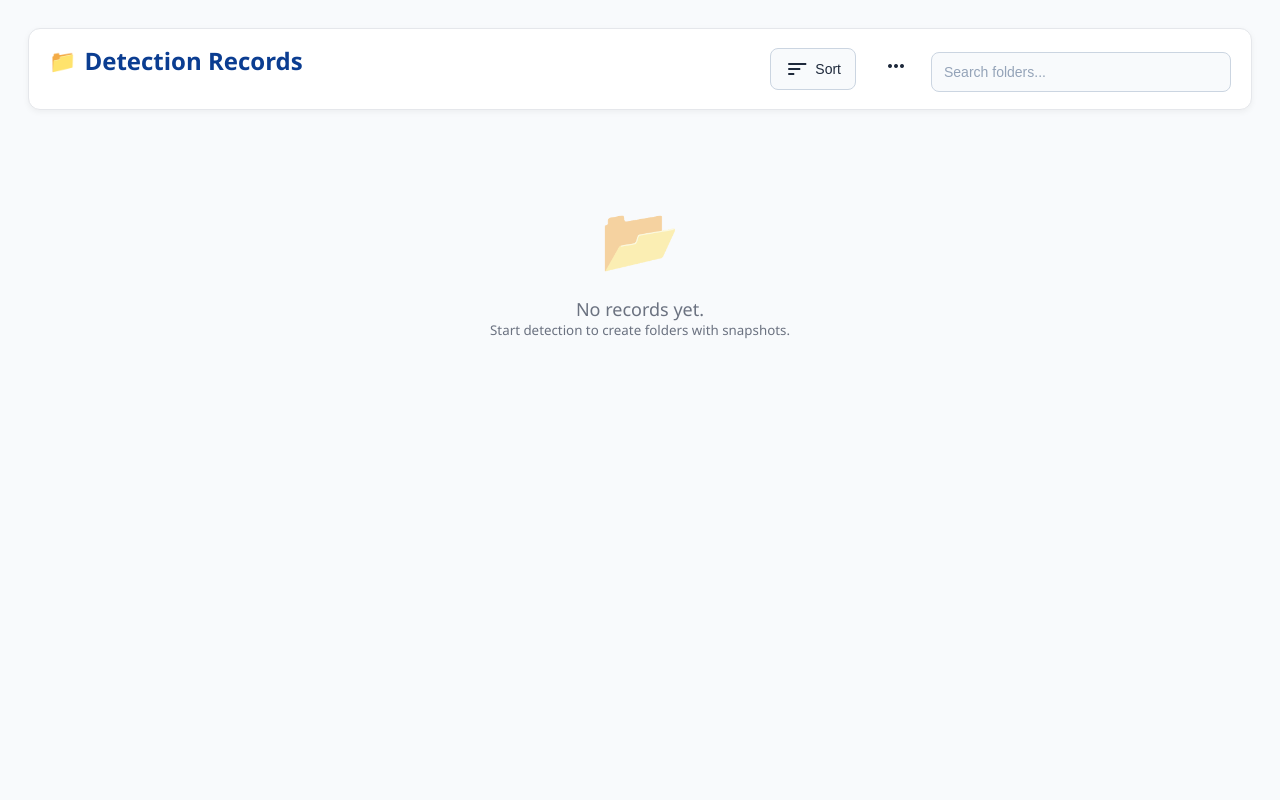
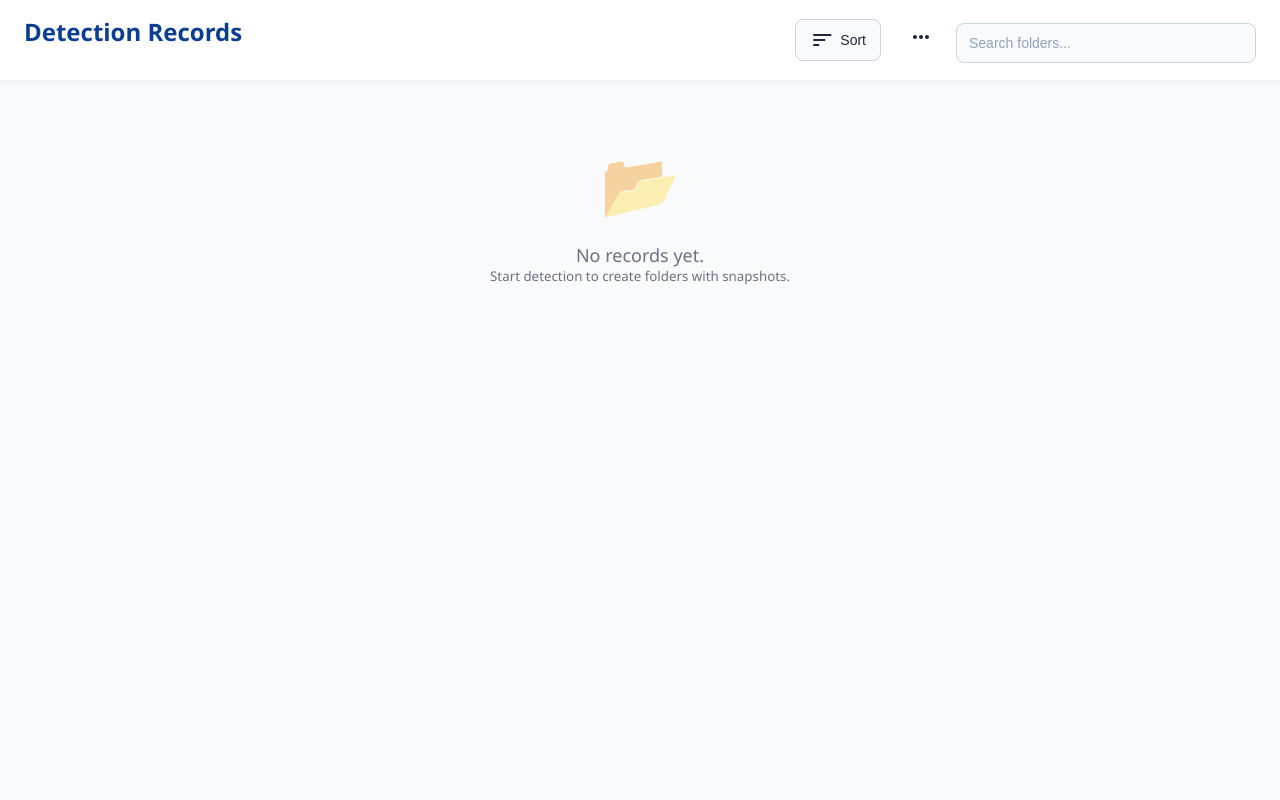
Before and after one commit to YojLuengas/Setra-Cheating-Detection, a Flask app: page /records in a window 1280 px wide. Run offline with Flask 3, Linux system fonts and the light colour scheme; a user stored in the database is signed in; data comes from the database, SQL or seed files in the repository; data that the repository does not hold is empty.

Commit message:
Merge branch 'Ara' of https://github.com/YojLuengas/Setra-Cheating-Detection into Ara

```diff
--- a/app.py
+++ b/app.py
@@ -694,6 +694,7 @@ def handle_frame(message):
             frame_lock.release()
         except Exception:
             pass
+        logger.debug("Frame processed")  # Use debug level for less critical logs
 
 # ---------- UI / Snapshot routes ----------
 @app.route("/")
--- a/static/style.css
+++ b/static/style.css
@@ -1163,20 +1163,28 @@ body.dashboard-body {
   font-family: "Segoe UI", sans-serif;
 }
 
-/* === Records Header === */
+/* Make the Records page header span full width */
+.records-body .records-main {
+  padding: 0; /* remove the side padding */
+}
+
+/* Header should be full width */
 .records-header {
+  width: 100%;
+  margin: 0;
+  border-radius: 0;
+  border-left: none;
+  border-right: none;
+  padding: 14px 24px;
+
   display: flex;
   justify-content: space-between;
   align-items: center;
   background: #ffffff;
-  border: 1px solid #e5e7eb;
-  border-radius: 12px;
-  padding: 14px 20px;
+  flex-wrap: wrap;
   box-shadow: 0 2px 6px rgba(0, 0, 0, 0.05);
-  margin-bottom: 24px;
-  gap: 16px;
-  flex-wrap: wrap;
-}
+}
+
 
 /* --- Header Left Section --- */
 .header-content h2 {
@@ -1190,7 +1198,6 @@ body.dashboard-body {
 }
 
 .header-content h2::before {
-  content: "📁";
   font-size: 22px;
 }
 
```
Also changed, not shown: 1 other file.
